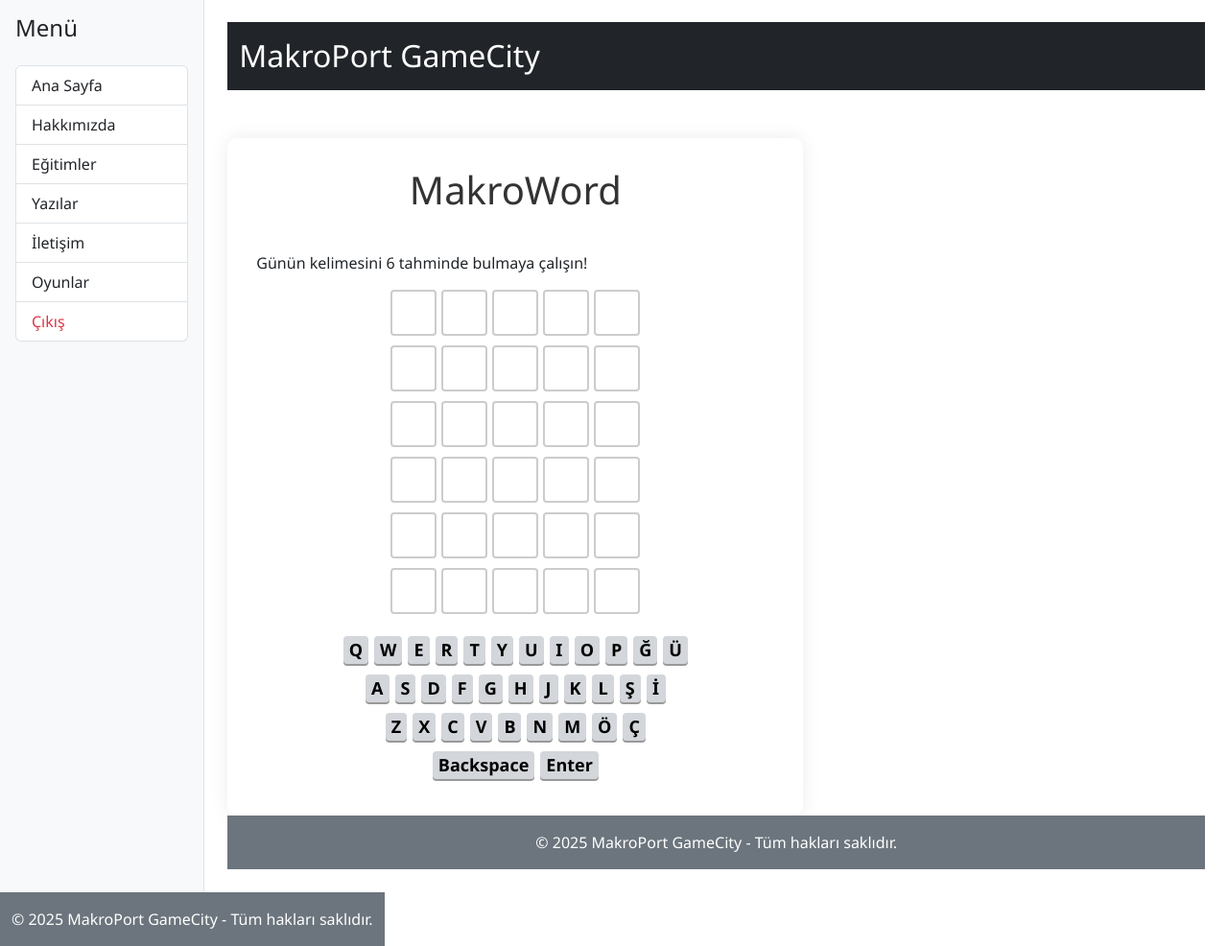
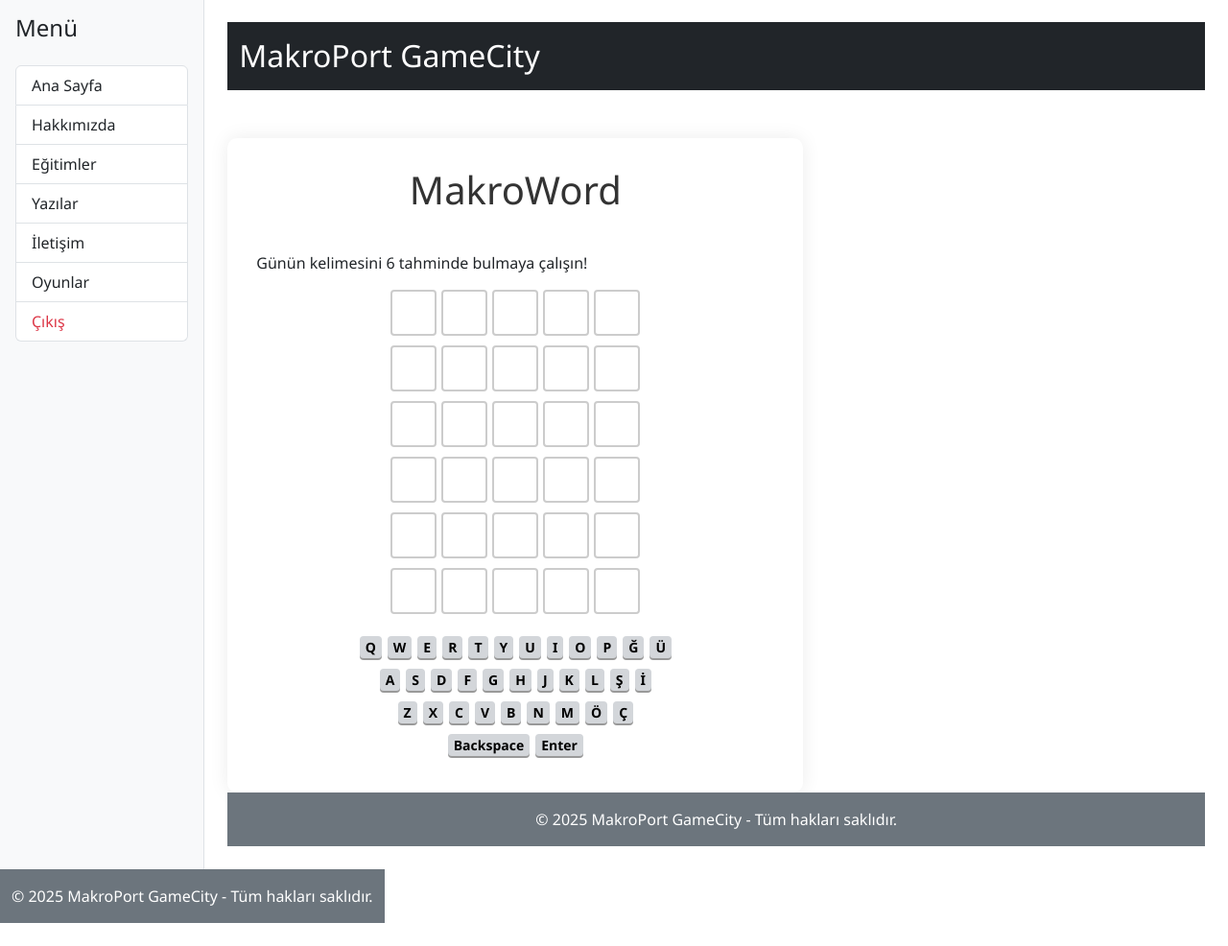
Before and after one commit to ckaraduman/makroport, a PHP site: page /makroword1 in a window 1280 px wide. Shown: the part 87-1073 px from the top of the page at 96% size. After the commit the page ends 1049 px from the top, so only its background shows below. Run offline with PHP 8.4, Linux system fonts and the light colour scheme; the visitor is signed in with stand-in values (Sample User, id 1).

Commit message:
Responsive Test-5

```diff
--- a/pages/games/makroword1.css
+++ b/pages/games/makroword1.css
@@ -85,9 +85,9 @@ h1 {
     /* width: 40px;
     height: 50px; */
     width: auto;  /* ✅ Eklendi */
-    min-width: 20px;
+    min-width: 14px;
     margin: 3px;
-    font-size: 18px;
+    font-size: 14px;
     font-weight: bold;
     border: none;
     border-radius: 4px;
```
